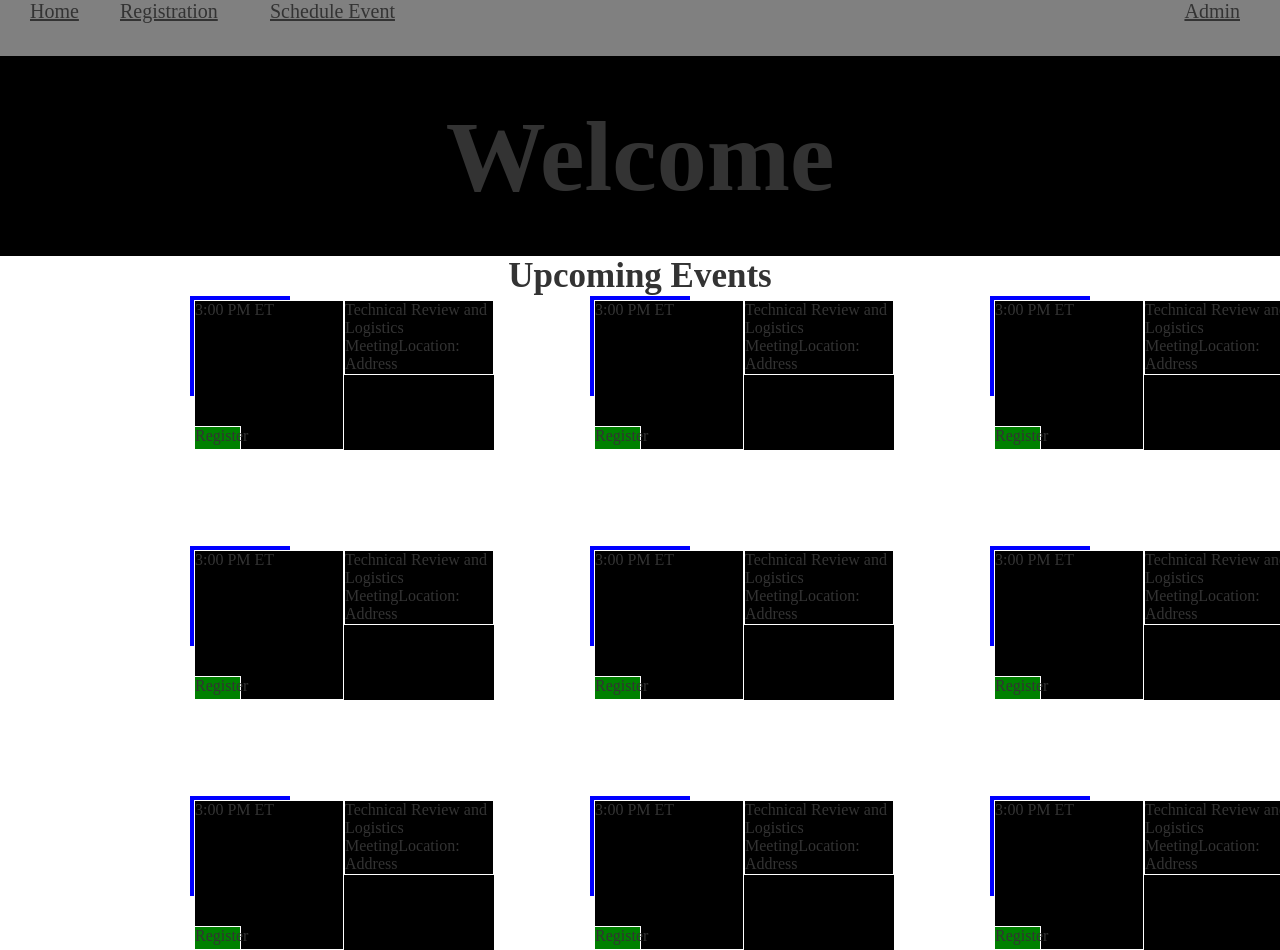
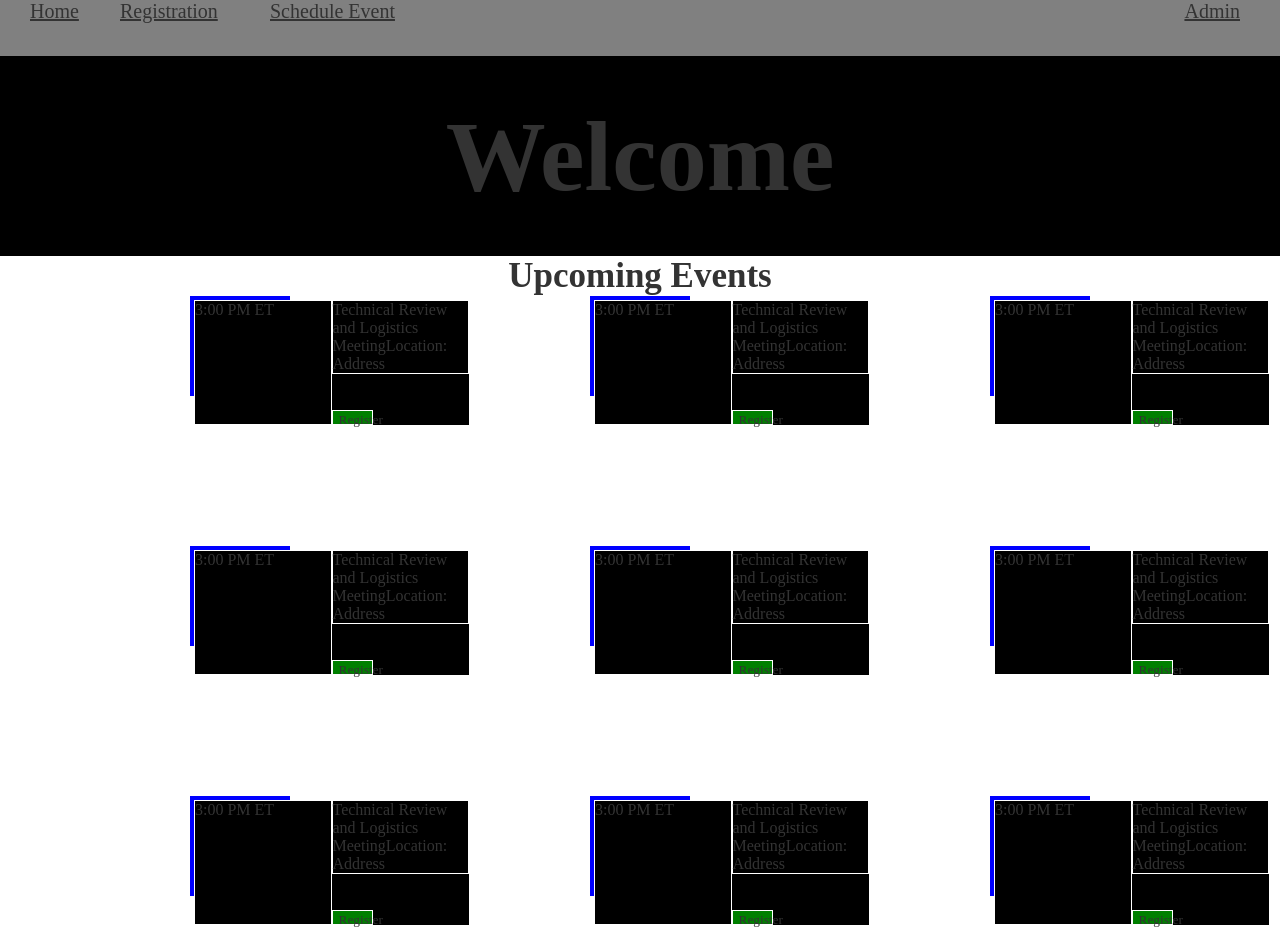
Before and after one commit to tdviri/Event-Scheduler-App, a React (Create React App) app: page /Home in a window 1280 px wide. After the commit the page ends 928 px from the top, so only its background shows below. Built offline with nearby package versions, Linux system fonts and the light colour scheme.

Commit message:
corrected links

```diff
--- a/package.json
+++ b/package.json
@@ -8,6 +8,7 @@
     "@testing-library/user-event": "^12.1.10",
     "react": "^17.0.2",
     "react-dom": "^17.0.2",
+    "react-router-dom": "^6.2.1",
     "react-scripts": "4.0.3",
     "web-vitals": "^1.0.1"
   },
--- a/src/App.js
+++ b/src/App.js
@@ -1,72 +1,19 @@
-import "./App.css";
+import { BrowserRouter, Route, Routes } from "react-router-dom";
+import Home from "./Home";
+import Registration from "./Registration";
+import ScheduleEvent from "./ScheduleEvent";
 import Navbar from "./Navbar";
-import { useState, useEffect } from "react";
-import MeetingInfo from "./MeetingInfo";
+
 function App() {
   return (
-    <div>
+    <BrowserRouter>
       <Navbar />
-      <div
-        className="gridContainer"
-        id="WelcomeBanner"
-        style={{
-          alignContent: "center",
-          justifyContent: "center",
-          height: "25vh",
-          backgroundColor: "black",
-          fontSize: "50px",
-        }}
-      >
-        <h1>Welcome</h1>
-      </div>
-      <h2
-        style={{
-          textAlign: "center",
-          fontSize: "35px",
-        }}
-      >
-        Upcoming Events
-      </h2>
-      <div
-        className="gridContainer"
-        id="Events"
-        style={{
-          gridTemplateColumns: "repeat(3, 100px)",
-          gridTemplateRows: "repeat(3, 100px)",
-          gridColumnGap: "300px",
-          gridRowGap: "150px",
-          justifyContent: "center",
-        }}
-      >
-        <div className="eventMainBorder">
-          <MeetingInfo />
-        </div>
-        <div className="eventMainBorder">
-          <MeetingInfo />
-        </div>
-        <div className="eventMainBorder">
-          <MeetingInfo />
-        </div>
-        <div className="eventMainBorder">
-          <MeetingInfo />
-        </div>
-        <div className="eventMainBorder">
-          <MeetingInfo />
-        </div>
-        <div className="eventMainBorder">
-          <MeetingInfo />
-        </div>
-        <div className="eventMainBorder">
-          <MeetingInfo />
-        </div>
-        <div className="eventMainBorder">
-          <MeetingInfo />
-        </div>
-        <div className="eventMainBorder">
-          <MeetingInfo />
-        </div>
-      </div>
-    </div>
+      <Routes>
+        <Route path="/Home" element={<Home />} />
+        <Route path="/Registration" element={<Registration />} />
+        <Route path="/ScheduleEvent" element={<ScheduleEvent />} />
+      </Routes>
+    </BrowserRouter>
   );
 }
 
--- /dev/null
+++ b/src/Home.js
@@ -0,0 +1,71 @@
+import "./App.css";
+import { useState, useEffect } from "react";
+import MeetingInfo from "./MeetingInfo";
+function Home() {
+  return (
+    <div>
+      <div
+        className="gridContainer"
+        id="WelcomeBanner"
+        style={{
+          alignContent: "center",
+          justifyContent: "center",
+          height: "25vh",
+          backgroundColor: "black",
+          fontSize: "50px",
+        }}
+      >
+        <h1>Welcome</h1>
+      </div>
+      <h2
+        style={{
+          textAlign: "center",
+          fontSize: "35px",
+        }}
+      >
+        Upcoming Events
+      </h2>
+      <div
+        className="gridContainer"
+        id="Events"
+        style={{
+          gridTemplateColumns: "repeat(3, 100px)",
+          gridTemplateRows: "repeat(3, 100px)",
+          gridColumnGap: "300px",
+          gridRowGap: "150px",
+          justifyContent: "center",
+        }}
+      >
+        <div className="eventMainBorder">
+          <MeetingInfo />
+        </div>
+        <div className="eventMainBorder">
+          <MeetingInfo />
+        </div>
+        <div className="eventMainBorder">
+          <MeetingInfo />
+        </div>
+        <div className="eventMainBorder">
+          <MeetingInfo />
+        </div>
+        <div className="eventMainBorder">
+          <MeetingInfo />
+        </div>
+        <div className="eventMainBorder">
+          <MeetingInfo />
+        </div>
+        <div className="eventMainBorder">
+          <MeetingInfo />
+        </div>
+        <div className="eventMainBorder">
+          <MeetingInfo />
+        </div>
+        <div className="eventMainBorder">
+          <MeetingInfo />
+        </div>
+      </div>
+    </div>
+  );
+}
+
+export default Home;
--- a/src/MeetingInfo.js
+++ b/src/MeetingInfo.js
@@ -6,8 +6,8 @@ const MeetingInfo = () => {
       className="gridContainer"
       style={{
         position: "relative",
-        height: "150px",
-        width: "300px",
+        height: "125px",
+        width: "275px",
         backgroundColor: "black",
         gridTemplateColumns: "repeat(2, 1fr)",
         gridTemplateRows: "repeat(2, 1fr)",
@@ -20,8 +20,11 @@ const MeetingInfo = () => {
         <span>Technical Review and Logistics Meeting</span>
         <span>Location: Address</span>
       </div>
-      <btn
+      <a href="/Registration">
+        <button
+          type="button"
           className="eventBorders"
+          cursor="pointer"
           style={{
             gridArea: "2 / 1 / 3 / 2",
             position: "absolute",
@@ -33,7 +36,8 @@ const MeetingInfo = () => {
           }}
         >
           Register
-      </btn>
+        </button>
+      </a>
     </div>
   );
 };
--- a/src/Navbar.js
+++ b/src/Navbar.js
@@ -1,3 +1,6 @@
+import { React } from "react";
+import { BrowserRouter, Route, Switch } from "react-router-dom";
+
 const Navbar = () => {
   return (
     <nav>
@@ -12,7 +15,7 @@ const Navbar = () => {
         }}
       >
         <a
-          href="/"
+          href="/Home"
           style={{
             position: "absolute",
             left: "30px",
@@ -22,13 +25,13 @@ const Navbar = () => {
           Home
         </a>
         <a
-          href="/"
+          href="/Registration"
           style={{ position: "absolute", left: "120px", fontSize: "20px" }}
         >
           Registration
         </a>
         <a
-          href="/"
+          href="/ScheduleEvent"
           style={{ position: "absolute", left: "270px", fontSize: "20px" }}
         >
           Schedule Event
--- a/src/Registration.js
+++ b/src/Registration.js
@@ -4,7 +4,6 @@ import MeetingInfo from "./MeetingInfo";
 const Registration = () => {
   return (
     <div>
-      <Navbar />
       <h1
         style={{
           textAlign: "center",
```
Also changed, not shown: src/index.js (+6 -6 lines), 1 other file (tests, documents, lock files or other folders). Lines whose indentation alone changed are shown as unchanged.
